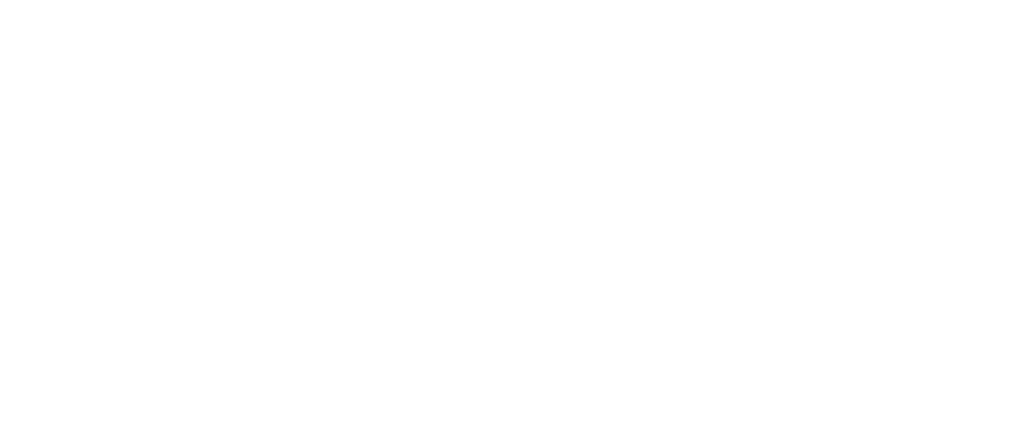
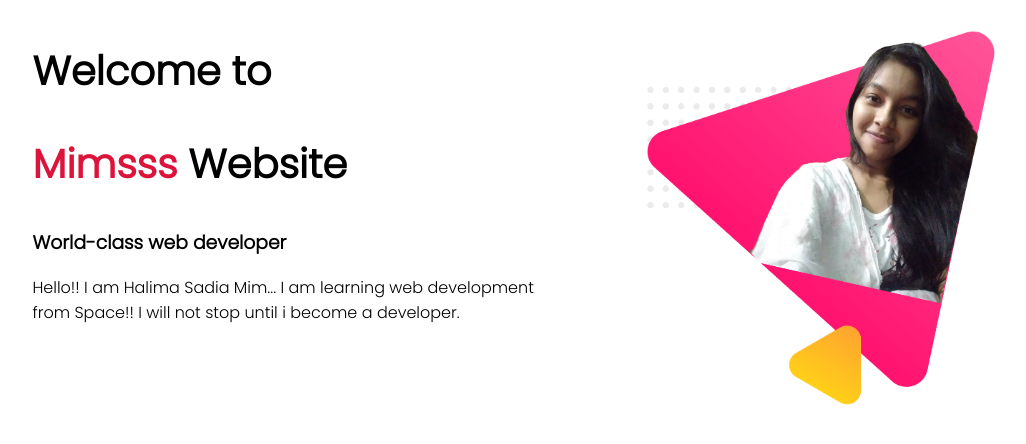
Before and after one commit to Halima-Sadiya/Web-site, a plain HTML site: page index.html in a window 1280 px wide. Shown: the whole page, without its empty margins (64-1090 px from the left). Drawn offline with Linux system fonts and the light colour scheme.

Commit message:
added top part

```diff
--- a/index.html
+++ b/index.html
@@ -4,9 +4,22 @@
     <meta charset="UTF-8">
     <meta http-equiv="X-UA-Compatible" content="IE=edge">
     <meta name="viewport" content="width=device-width, initial-scale=1.0">
-    <title>Document</title>
+    <title>Web-portfolio</title>
+    <link rel="stylesheet" href="style.css">
 </head>
 <body>
+    <section>
+        <div class="half-width">
+            <h1>Welcome to</h1>
+    <h1> <span class="Mim">Mimsss</span> Website</h1>
+    <h3>World-class web developer</h3>
+    <p>Hello!! I am Halima Sadia Mim... I am learning web development from Space!! I will not stop until i become a developer.</p>
+        </div>
+        <div class="half-width">
+            <img src="image/profile.png" alt="">
+        </div>
+    </section>
+
 
 </body>
 </html>
--- a/style.css
+++ b/style.css
@@ -0,0 +1,25 @@
+@import url('https://fonts.googleapis.com/css2?family=Poppins:wght@300&display=swap');
+
+body{
+    font-family: 'Poppins', sans-serif;
+}
+
+h1{
+    font-size: 40px;
+}
+
+.Mim{
+    color: crimson;
+}
+
+.half-width{
+    width: 40%;
+    float: left;
+    padding-left: 2%;
+    margin-left: 5%;
+}
+
+.half-width img{
+    width: 80%;
+    ;
+}
```
Also changed, not shown: image/profile.png (added).
